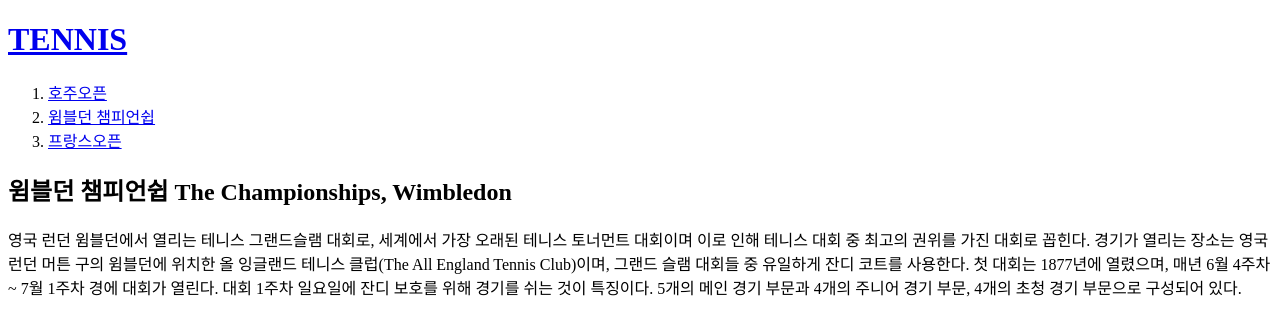
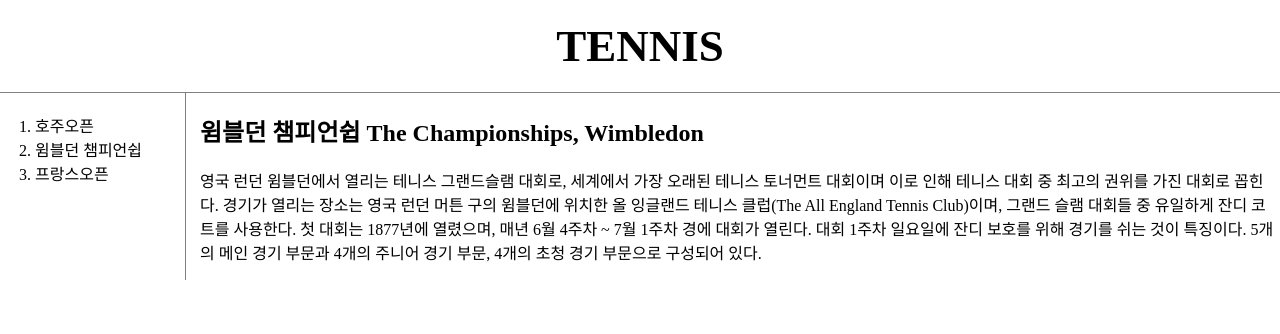
Before and after one commit to thkim610/my-first-website, a plain HTML site: page 2.html in a window 1280 px wide. Drawn offline with Linux system fonts and the light colour scheme; a script that the page names is missing.

Commit message:
Add files via upload

```diff
--- a/2.html
+++ b/2.html
@@ -12,14 +12,59 @@
 </script>
       <title>윔블던 챔피언쉽(The Championships, Wimbledon)</title>
       <meta charset="utf-8">
+      <style>
+        body {
+          margin: 0;
+        }
+        a {
+          color: black;
+          text-decoration: none;
+        }
+        h1 {
+          font-size: 45px;
+          text-align: center;
+          border-bottom: 1px solid gray;
+          margin: 0;
+          padding: 20px;
+        }
+        ol {
+          border-right: 1px solid gray;
+          width: 130px;
+          margin: 0;
+          padding: 20px;
+        }
+        .content {
+          border: 1px solid gray;
+        }
+        #grid {
+          display: grid;
+          grid-template-columns: 170px 1fr;
+        }
+        #grid ol {
+          padding-left: 35px;
+        }
+        #content {
+          padding-left: 30px;
+        }
+        @media(max-width:500px) {
+          #grid {
+          display: block;
+          }
+          ol {
+            border-right: none;
+          }
+        }
+      </style>
     </head>
     <body>
       <h1><a href="index.html">TENNIS</a></h1>
+      <div id="grid">
         <ol>
           <li><a href="1.html">호주오픈</a></li>
           <li><a href="2.html">윔블던 챔피언쉽</a></li>
           <li><a href="3.html">프랑스오픈</a></li>
         </ol>
+        <div id="content">
           <h2>윔블던 챔피언쉽 The Championships, Wimbledon</h2>
           <p>
           영국 런던 윔블던에서 열리는 테니스 그랜드슬램 대회로,
@@ -30,6 +75,8 @@
           대회 1주차 일요일에 잔디 보호를 위해 경기를 쉬는 것이 특징이다.
           5개의 메인 경기 부문과 4개의 주니어 경기 부문, 4개의 초청 경기 부문으로 구성되어 있다.
           </p>
+        </div>
+      </div>
       <p>
         <div id="disqus_thread"></div>
 <script>
```
Also changed, not shown: index.html (+19 -2 lines). Lines whose indentation alone changed are shown as unchanged.
